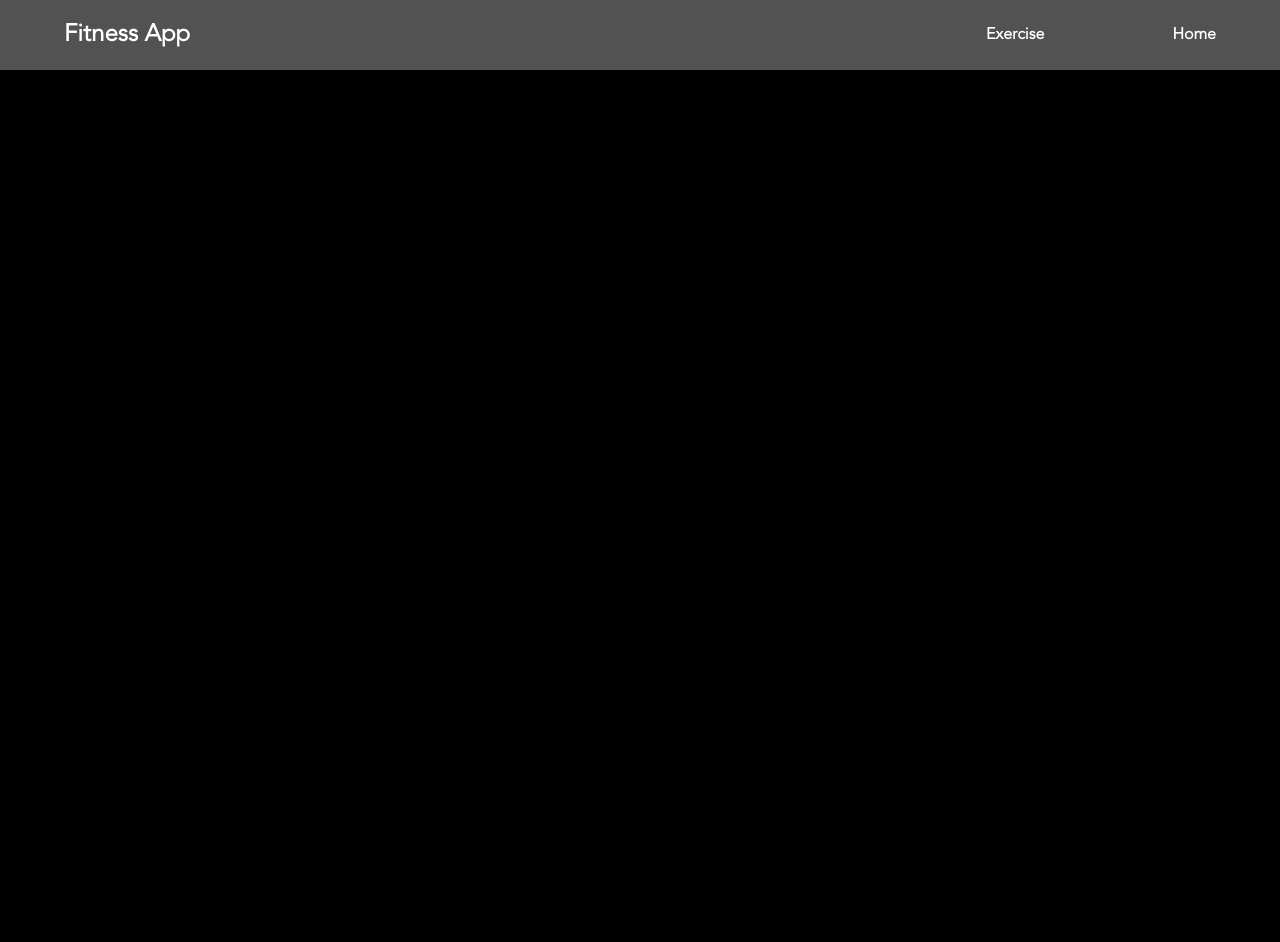
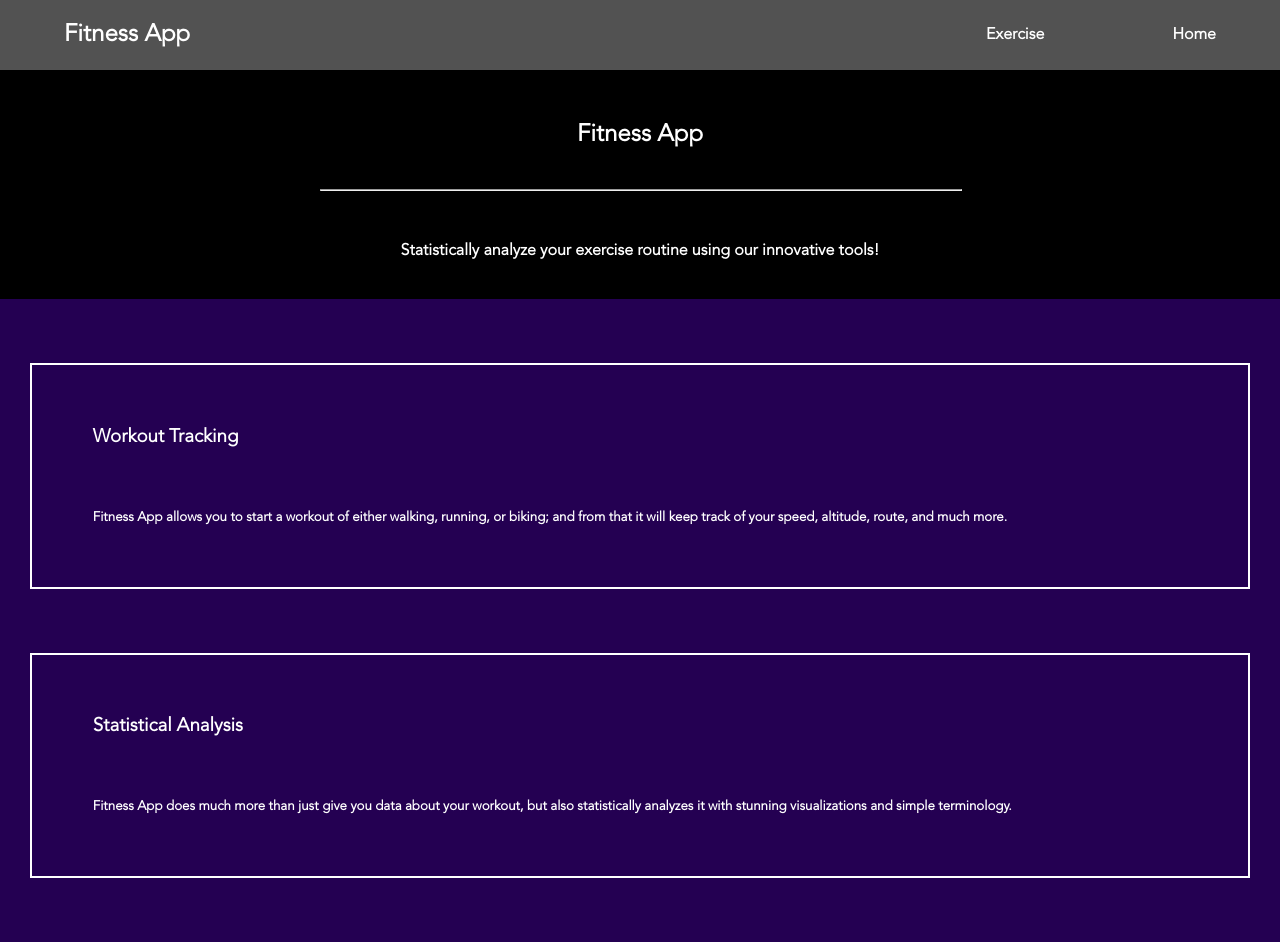
Before and after one commit to stcejorPmodnar/altariel, a PHP site: page / in a window 1280 px wide. Before the commit the page ends 70 px from the top, so only its background shows below. Run offline with PHP 8.4, Linux system fonts and the light colour scheme.

Commit message:
updated home page

```diff
--- a/index.html
+++ b/index.html
@@ -7,12 +7,31 @@
     <body>
         <div id="navbar">
             <h2 id="navbar-title">Fitness App</h2>
-            <a href="../index.html" class="navbar-link-text">
+            <a href="index.html" class="navbar-link-text">
                 <h4>Home</h4>
             </a>
-            <a href="./exercise.html" class="navbar-link-text">
+            <a href="pages/exercise.html" class="navbar-link-text">
                 <h4>Exercise</h4>
             </a>
         </div>
+        <div id="main-content">
+            <div id="title-section">
+                <h2>Fitness App</h2>
+                <hr>
+                <h4>Statistically analyze your exercise routine using our innovative tools!</h4>
+            </div>
+            <div id="info">
+                <div class="info-group">
+                    <h3>Workout Tracking</h3>
+                    <h5>Fitness App allows you to start a workout of either walking, running, or biking;
+                        and from that it will keep track of your speed, altitude, route, and much more.</h5>
+                </div>
+                <div class="info-group">
+                    <h3>Statistical Analysis</h3>
+                    <h5>Fitness App does much more than just give you data about your workout,
+                        but also statistically analyzes it with stunning visualizations and simple terminology.</h5>
+                </div>
+            </div>
+        </div>
     </body>
 </html>
--- a/stylesheets/main.css
+++ b/stylesheets/main.css
@@ -9,10 +9,10 @@
 }
 
 body {
-    background-color: black;
+    background-color: #240052;
 }
 
-h1, h2, h3, h4, h5, h6 {
+p, h1, h2, h3, h4, h5, h6 {
     font-family: "Avenir Light";
     color: white;
 }
@@ -21,6 +21,7 @@ h1, h2, h3, h4, h5, h6 {
     background-color: #525252;
     width: 100%;
     height: 70px;
+    box-shadow: 0px 3px 10px #320070;
 }
 
 #navbar > * {
@@ -43,3 +44,42 @@ h1, h2, h3, h4, h5, h6 {
     margin-left: 5%;
     line-height: 70px;
 }
+
+#main-content {
+    display: flex;
+    flex-direction: column;
+}
+
+#title-section {
+    text-align: center;
+    background-color: black;
+}
+
+#title-section > h2, #title-section > h4 {
+    margin: 4% 5% 3% 5%
+}
+
+hr {
+    width: 50%;
+    margin-right: 25%;
+    margin-left: 25%;
+}
+
+#info {
+    box-sizing: border-box;
+    flex: 1 0 100%;
+    height: 100%;
+}
+
+.info-group {
+    display: table;
+    width: 95%;
+    margin: 5% auto;
+    border-style: solid;
+    border-width: 2px;
+    border-color: white;
+}
+
+.info-group > * {
+    margin: 5% 5% 5% 5%;
+}
```
